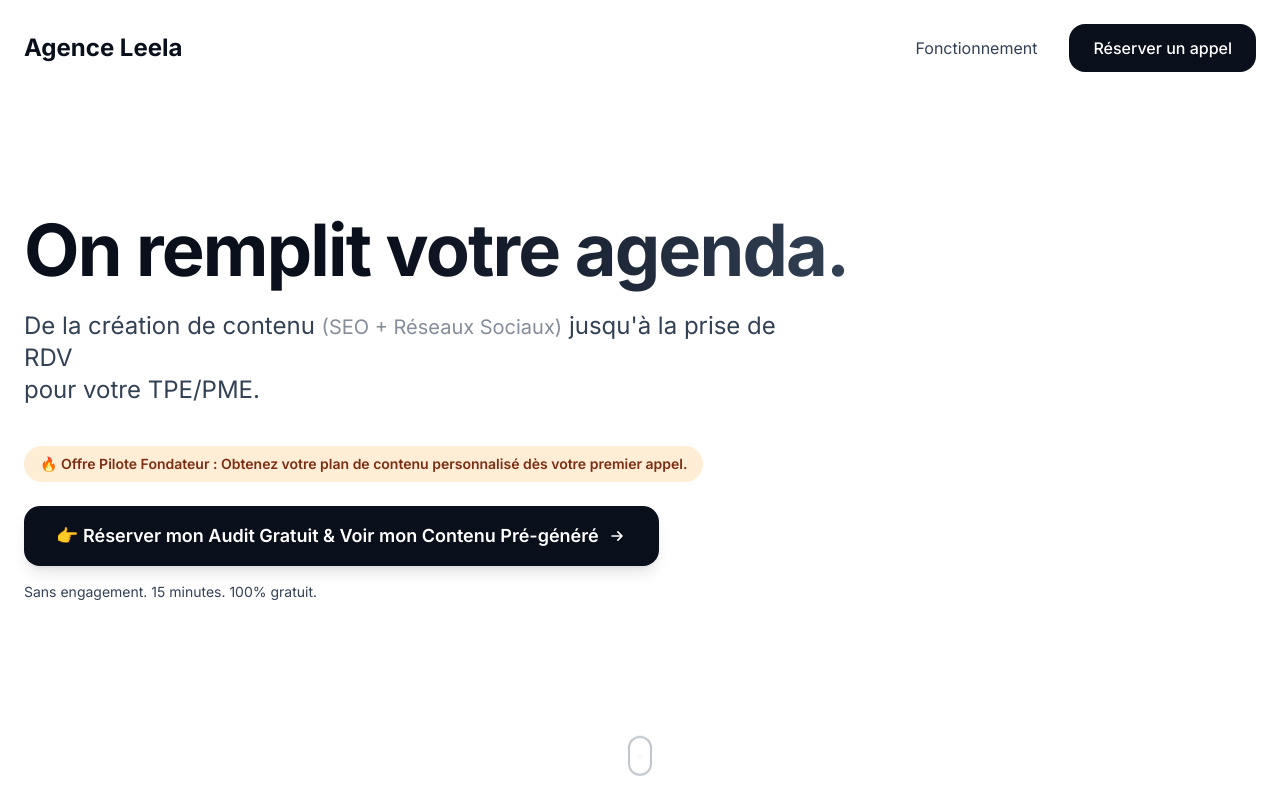
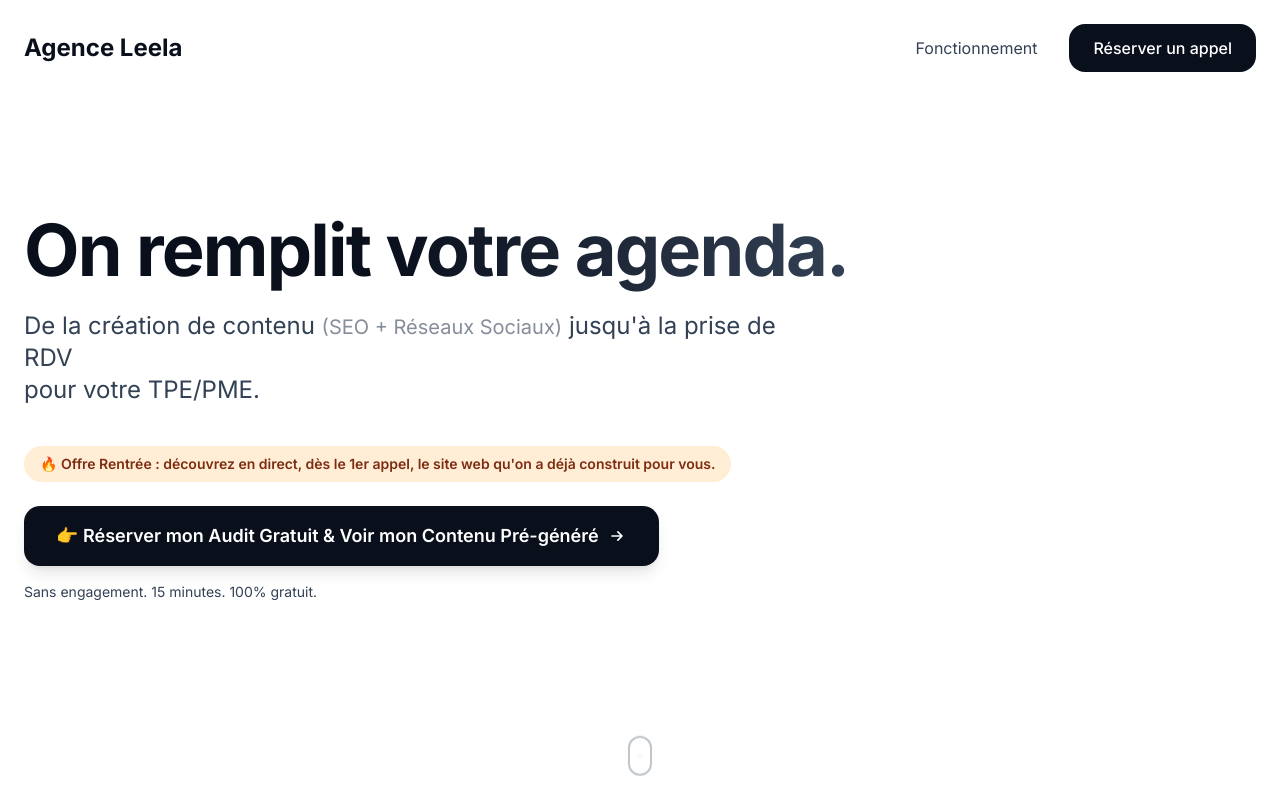
Before and after one commit to agenceleela/AgenceLeela, a Next.js app: page / in a window 1280 px wide. Shown: the top 800 px of the page. Built offline with nearby package versions, Linux system fonts and the light colour scheme.

Commit message:
fix: hero offre rentrée

```diff
--- a/components/Hero.tsx
+++ b/components/Hero.tsx
@@ -43,7 +43,7 @@ export default function Hero() {
             transition={{ duration: 0.6, delay: 0.2 }}
             className="inline-flex items-center bg-orange-100 text-orange-900 px-4 py-2 rounded-full text-sm font-semibold mb-6"
           >
-            🔥 Offre Pilote Fondateur : Obtenez votre plan de contenu personnalisé dès votre premier appel.
+            🔥 Offre Rentrée : découvrez en direct, dès le 1er appel, le site web qu'on a déjà construit pour vous.
           </motion.div>
 
           {/* CTA Button */}
```
